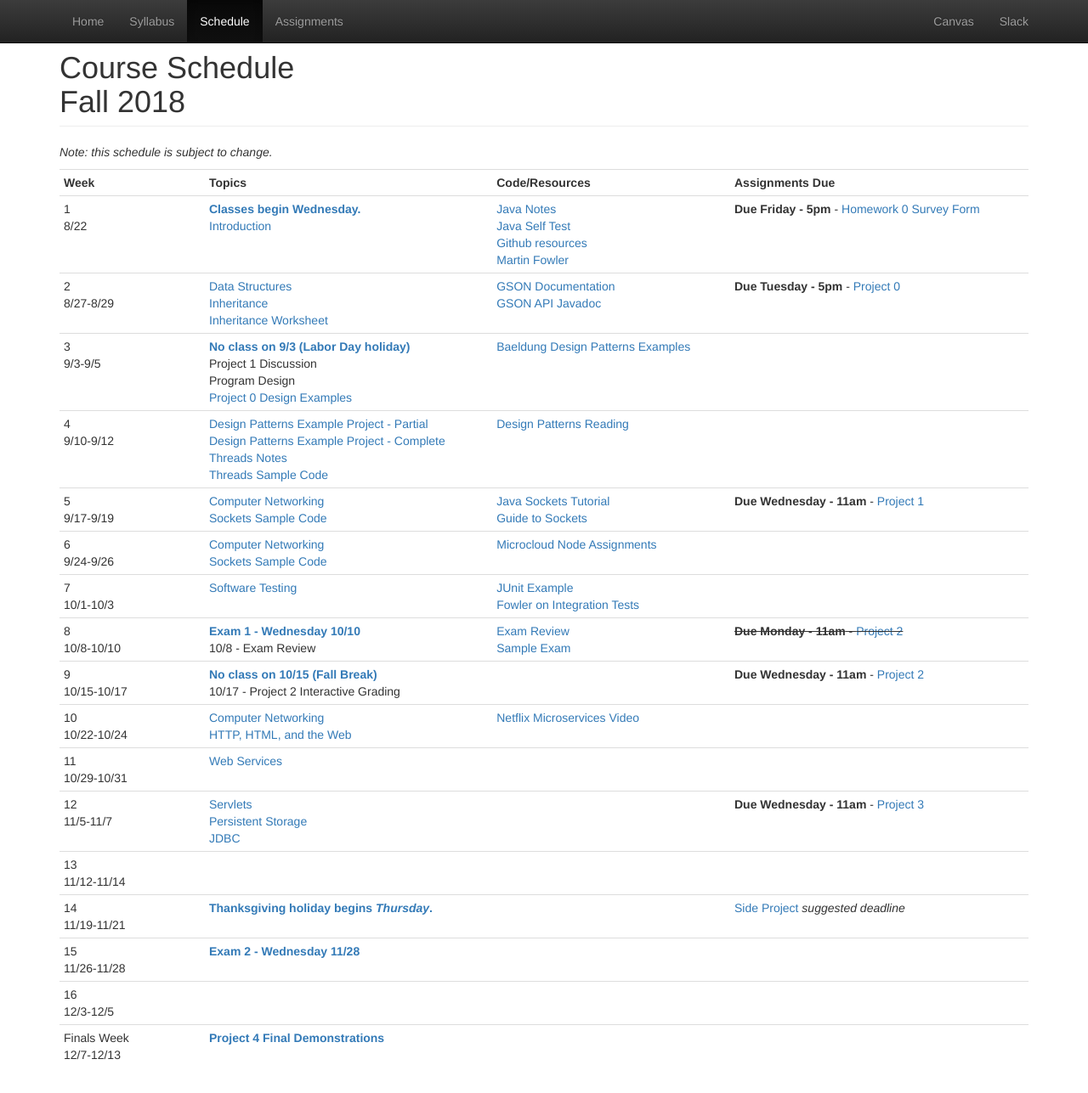
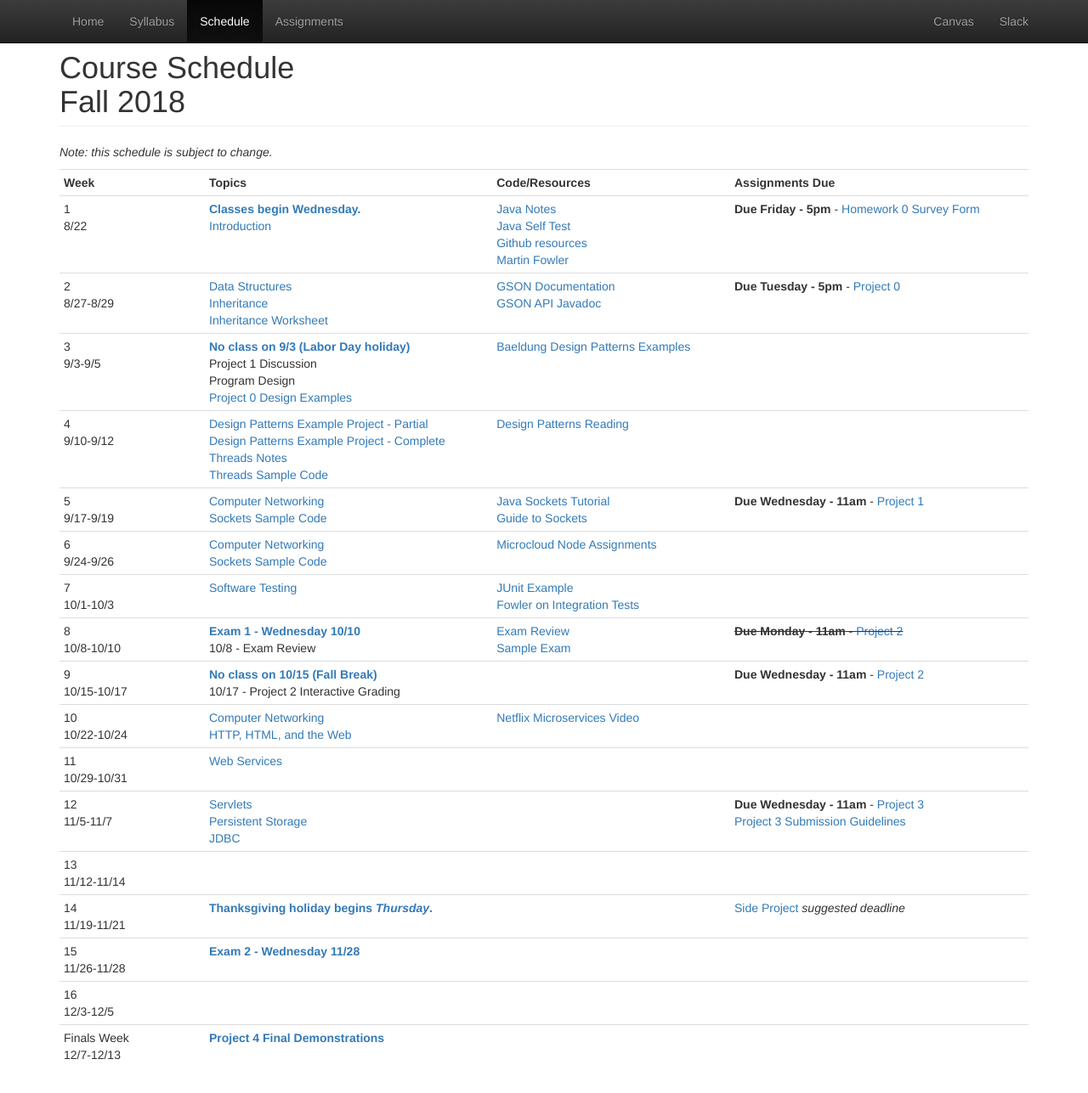
Before and after one commit to CS601-F18/cs601-f18.github.io, a Jekyll site: the page built from schedule.html, in a window 1280 px wide and 1297 px high. Shown: the top 1287 px of the window at 85% size. Built offline with Jekyll 4.4.1, drawn with Linux system fonts in a browser that asks for light colours.

Commit message:
adding project 3 submission guidelines

```diff
--- a/schedule.html
+++ b/schedule.html
@@ -171,6 +171,7 @@ title: Schedule
 			</td>
 			<td>
 				<strong>Due Wednesday - 11am</strong> - <a href="https://github.com/CS601-F18/projects/blob/master/project3.md">Project 3</a><br/>
+				<a href="https://github.com/CS601-F18/notes/blob/master/admin/project3submission.md">Project 3 Submission Guidelines</a><br/>
 			</td>
 		</tr>
 		<tr>
```
